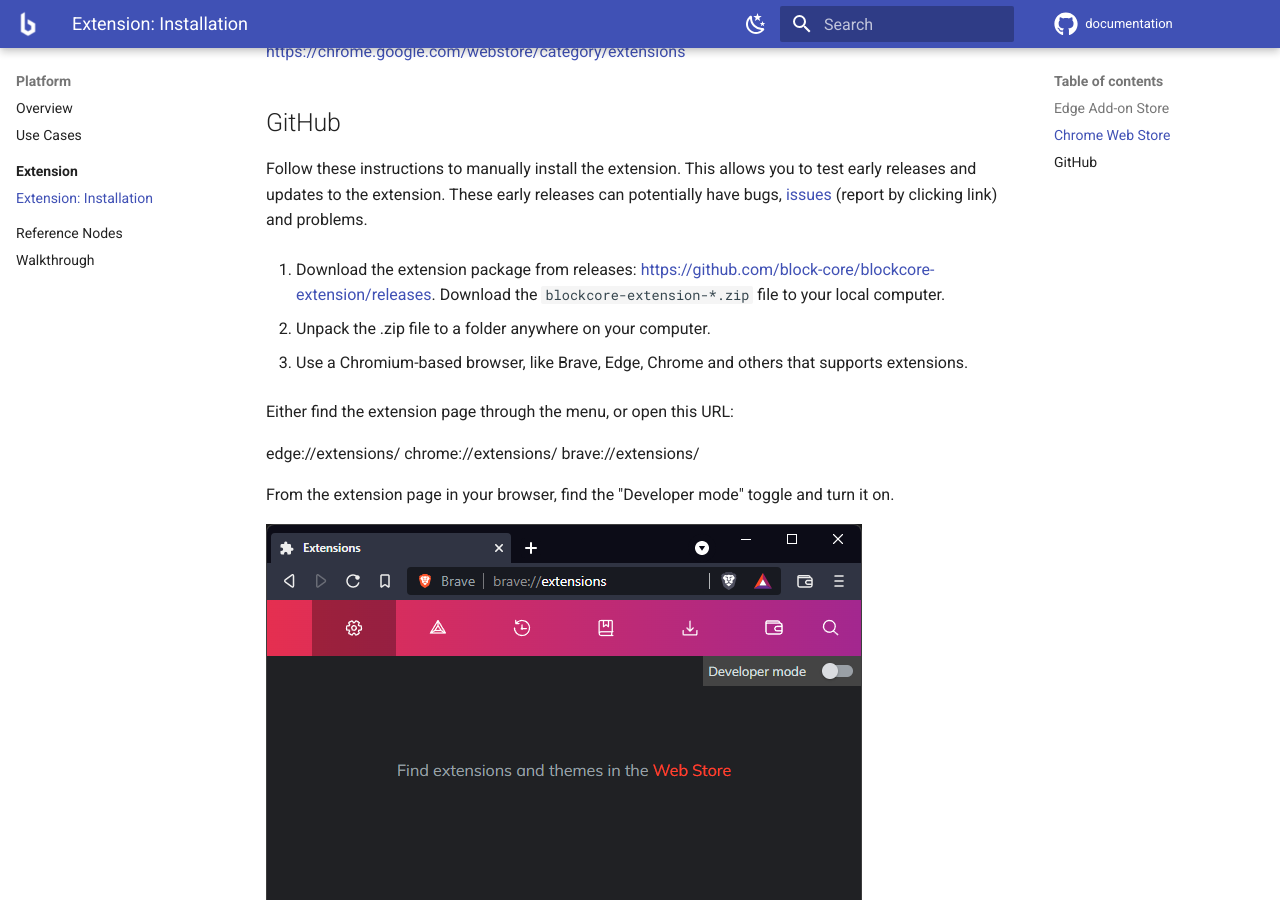
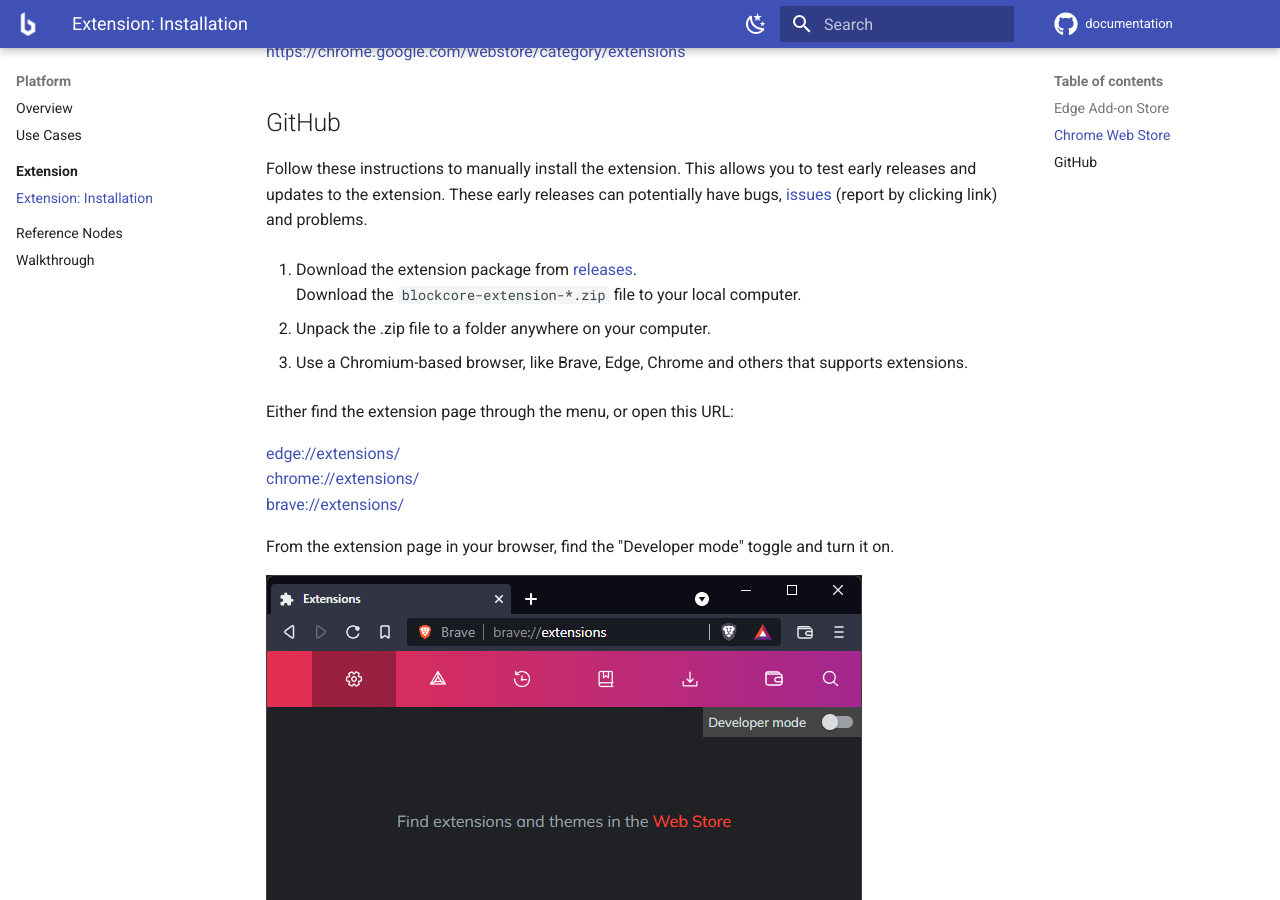
Before and after one commit to block-core/documentation, an MkDocs documentation site: the page built from docs/extension/installation.md, in a window 1280 px wide and 900 px high, scrolled down 439 px. Built offline with MkDocs 1.6.1 and Material for MkDocs 9.7.7, drawn with Linux system fonts in a browser that asks for light colours; comment, search, counter and statistics services are not loaded; part of the change alters nothing that is shown.

Commit message:
Some minor improvements to installation page

```diff
--- a/docs/extension/installation.md
+++ b/docs/extension/installation.md
@@ -17,7 +17,8 @@ Availability later 2022
 Follow these instructions to manually install the extension. This allows you to test early releases and updates to the extension. These early releases
 can potentially have bugs, [issues](https://github.com/block-core/blockcore-extension/issues) (report by clicking link) and problems.
 
-1. Download the extension package from releases: [https://github.com/block-core/blockcore-extension/releases](https://github.com/block-core/blockcore-extension/releases). Download the `blockcore-extension-*.zip` file to your local computer.
+1. Download the extension package from [releases](https://github.com/block-core/blockcore-extension/releases).
+Download the `blockcore-extension-*.zip` file to your local computer.
 
 2. Unpack the .zip file to a folder anywhere on your computer.
 
@@ -25,9 +26,9 @@ can potentially have bugs, [issues](https://github.com/block-core/blockcore-exte
 
 Either find the extension page through the menu, or open this URL:
 
-edge://extensions/
-chrome://extensions/
-brave://extensions/
+[edge://extensions/](edge://extensions/)
+[chrome://extensions/](chrome://extensions/)
+[brave://extensions/](brave://extensions/)
 
 From the extension page in your browser, find the "Developer mode" toggle and turn it on.
 
```
